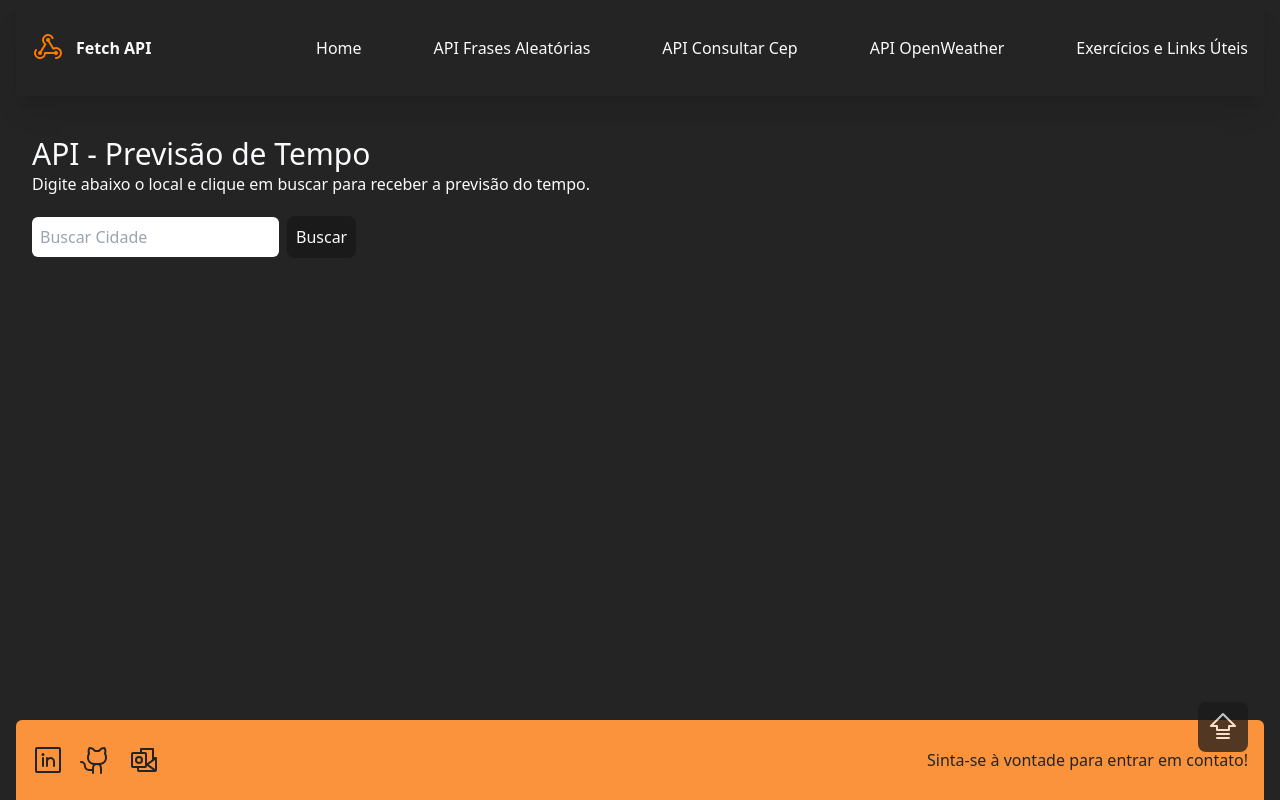
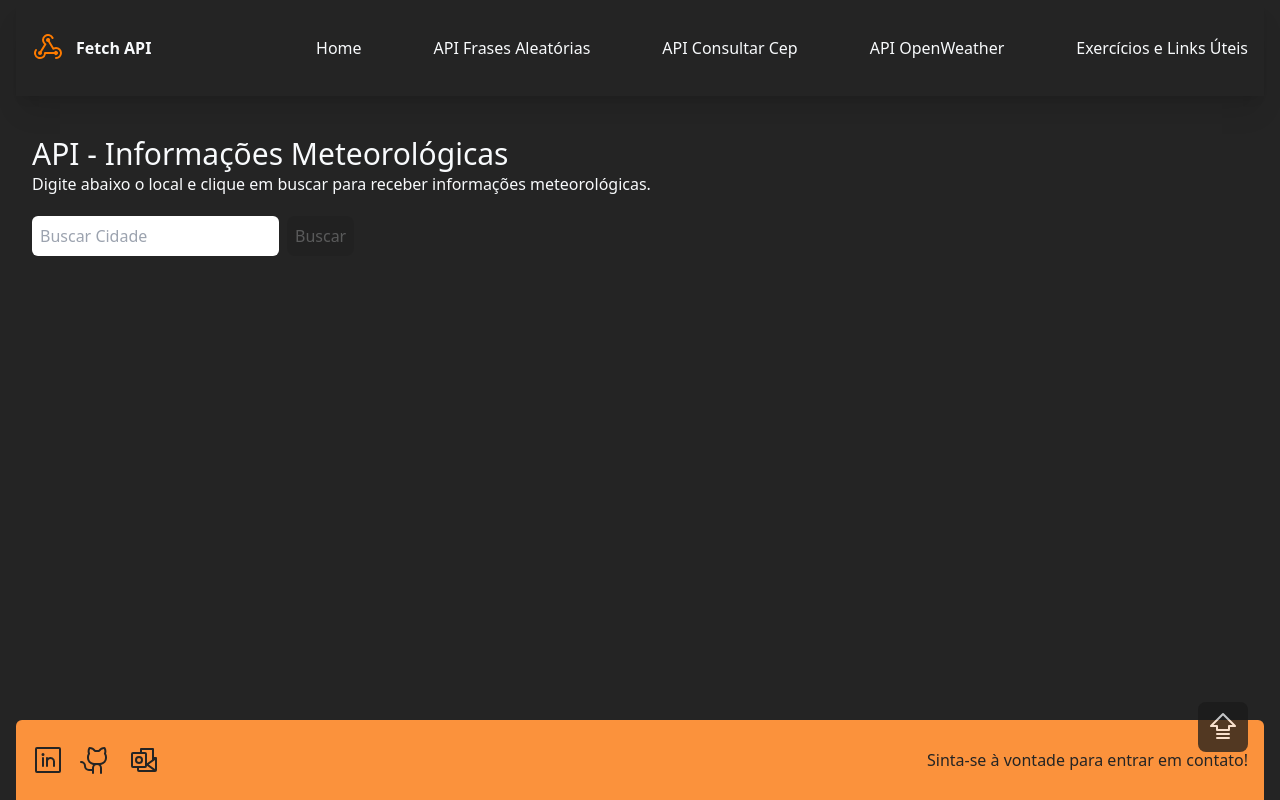
Before and after one commit to Jhonatansousa/fetch-api, a React (Vite) app: page /open-weather in a window 1280 px wide. Built offline with nearby package versions, Linux system fonts and the light colour scheme.

Commit message:
add validação no simples nos inputs

```diff
--- a/src/pages/ConsultarCep/index.tsx
+++ b/src/pages/ConsultarCep/index.tsx
@@ -67,13 +67,15 @@ export const ConsultarCep = () => {
             className="p-2 text-black rounded-md focus:outline-highlight-color outline-none border-0"
             type="text"
             name="cep"
+            pattern="^[0-9]+$"
             placeholder="Digite o CEP"
             value={cep}
             onChange={handleChange}
           />
           <button
-            className="ml-2 p-2 w-fit font-medium transition rounded-lg border border-transparent bg-btn-color hover:border-violet-700 active:bg-violet-900 active:scale-95"
+            className="ml-2 p-2 w-fit font-medium transition rounded-lg border border-transparent bg-btn-color hover:border-violet-700 active:bg-violet-900 active:scale-95 disabled:cursor-not-allowed disabled:opacity-25 disabled:border-none disabled:active:bg-btn-color disabled:active:scale-100"
             type="submit"
+            disabled={cep.length === 0}
           >
             confirmar
           </button>
--- a/src/pages/OpenWeather/index.tsx
+++ b/src/pages/OpenWeather/index.tsx
@@ -79,24 +79,26 @@ export const OpenWeather = () => {
 
   return (
     <div>
-      <h1 className="text-3xl font-medium">API - Previsão de Tempo</h1>
+      <h1 className="text-3xl font-medium">API - Informações Meteorológicas</h1>
       <h4>
-        Digite abaixo o local e clique em buscar para receber a previsão do
-        tempo.{' '}
+        Digite abaixo o local e clique em buscar para receber informações
+        meteorológicas.{' '}
       </h4>
 
       <form className="mt-5" onSubmit={handleSearchCountry}>
         <input
           className="p-2 text-black rounded-md focus:outline-highlight-color outline-none border-0"
           type="text"
+          pattern="^[a-zA-ZÀ-ú ]+$"
           name="cep"
           placeholder="Buscar Cidade"
           value={countryName}
           onChange={handleChange}
         />
         <button
-          className="ml-2 p-2 w-fit font-medium transition rounded-lg border border-transparent bg-btn-color hover:border-violet-700 active:bg-violet-900 active:scale-95"
+          className="ml-2 p-2 w-fit font-medium transition rounded-lg border border-transparent bg-btn-color hover:border-violet-700 active:bg-violet-900 active:scale-95 disabled:cursor-not-allowed disabled:opacity-25 disabled:border-none disabled:active:bg-btn-color disabled:active:scale-100"
           type="submit"
+          disabled={countryName.length === 0}
         >
           Buscar
         </button>
```
